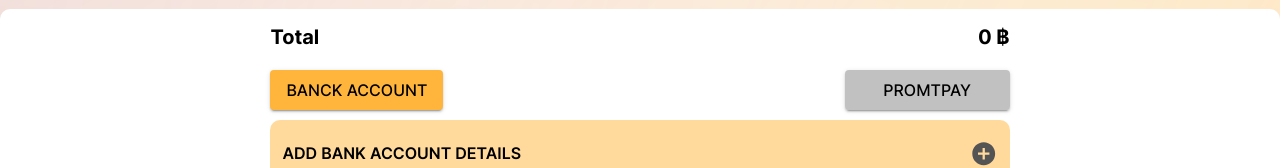
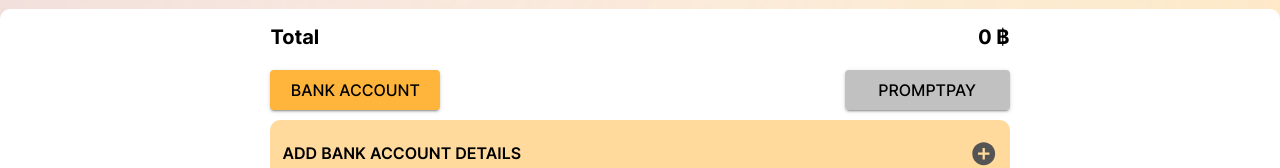
Before and after one commit to doungnapat27/ShareWrap, a React (Create React App) app in the folder frontend/: page /splitting-bill in a window 1280 px wide. Shown: the part 547-715 px from the top of the page. Built offline with nearby package versions, Linux system fonts and the light colour scheme.

Commit message:
modified bank / promptpay to be global components and comment ProtectedRouted

```diff
--- a/frontend/src/App.js
+++ b/frontend/src/App.js
@@ -14,6 +14,8 @@
 import SplitingBill from "./ui/pages/splitingBill/splittingBill.jsx";
 import AddFriend from "./ui/pages/addFriend/addFriend.jsx";
 import ProtectedRoute from "./ui/modules/components/protectedRoute.jsx";
+import PaymentDetails from './ui/pages/paymentDetails/paymentDetails.jsx'
+
 
 function App() {
   return (
@@ -22,13 +24,14 @@
         <Routes>
           <Route path="/" element={<Login />} />
           <Route path="/register" element={<Register />} />
-          <Route element={<ProtectedRoute />}>
+          {/* <Route element={<ProtectedRoute />}> */}
             <Route path="/home/:id" element={<Home />} />
             <Route path="/splitting-bill" element={<SplitingBill />}/>
+            <Route path="payment-details" element={<PaymentDetails />} />
             <Route path="/upload-receipt" element={<UploadReceipt />} />
             <Route path="/receipt-uploaded" element={<ReceiptBillUpload />} />
             <Route path="/add-Friend" element={<AddFriend/>} />
-          </Route>
+          {/* </Route> */}
           {/* <Route path="/create-bill" element={<CreateBill />} /> No longer use */}
           <Route path="*" element={<PageNotFound />} />
         </Routes>
--- /dev/null
+++ b/frontend/src/ui/modules/components/bankAccBtn.jsx
@@ -0,0 +1,18 @@
+import React from "react";
+import { Button } from "@mui/material";
+import useStyles from "../style/bankAccBtnStyle";
+
+function BankAccBtn({ isBankAcc, handleChangeBackAss }) {
+  const classes = useStyles({ isBankAcc });
+  return (
+    <Button
+      variant="contained"
+      className={classes.positionBankAccButton}
+      onClick={handleChangeBackAss}
+    >
+      Bank account
+    </Button>
+  );
+}
+
+export default BankAccBtn;
--- /dev/null
+++ b/frontend/src/ui/modules/components/promptpayBtn.jsx
@@ -0,0 +1,18 @@
+import React from "react";
+import { Button } from "@mui/material";
+import useStyles from "../style/propmtpayBtnStyle";
+
+function PromptPayBtn({ isPromptPay, handleChangeIsProptPay }) {
+  const classes = useStyles({ isPromptPay });
+  return (
+    <Button
+      variant="contained"
+      className={classes.positionProptPayButton}
+      onClick={handleChangeIsProptPay}
+    >
+      PromptPay
+    </Button>
+  );
+}
+
+export default PromptPayBtn;
--- /dev/null
+++ b/frontend/src/ui/modules/style/bankAccBtnStyle.js
@@ -0,0 +1,21 @@
+import { makeStyles } from "@mui/styles";
+
+function addImportant(styles) {
+  return Object.fromEntries(
+    Object.entries(styles).map(([key, value]) => [key, `${value} !important`])
+  );
+}
+
+const useStyles = makeStyles({
+  positionBankAccButton: ({ isBankAcc }) =>
+  addImportant({
+    minWidth: "170px",
+    color: "black",
+    backgroundColor: isBankAcc ? "#FFB53B" : "rgba(131, 131, 131, 0.50)",
+    "&:hover": {
+      backgroundColor: isBankAcc ? "#FFB53B" : "rgba(131, 131, 131, 0.50)",
+    },
+  }),
+})
+
+export default useStyles
--- /dev/null
+++ b/frontend/src/ui/modules/style/propmtpayBtnStyle.js
@@ -0,0 +1,21 @@
+import { makeStyles } from "@mui/styles";
+
+function addImportant(styles) {
+  return Object.fromEntries(
+    Object.entries(styles).map(([key, value]) => [key, `${value} !important`])
+  );
+}
+
+const useStyles = makeStyles({
+  positionProptPayButton: ({ isPromptPay }) =>
+    addImportant({
+      backgroundColor: isPromptPay ? "#FFB53B" : "rgba(131, 131, 131, 0.50)",
+      minWidth: "165px",
+      color: "black",
+      "&:hover": {
+        backgroundColor: isPromptPay ? "#FFB53B" : "rgba(131, 131, 131, 0.50)",
+      },
+    }),
+});
+
+export default useStyles;
--- /dev/null
+++ b/frontend/src/ui/pages/paymentDetails/paymentDetails.jsx
@@ -0,0 +1,12 @@
+import React from 'react'
+import Navbar from '../../modules/components/navbar'
+
+function PaymentDetails() {
+  return (
+    <>
+      <Navbar />
+    </>
+  )
+}
+
+export default PaymentDetails
--- a/frontend/src/ui/pages/splitingBill/components/bottomBar.jsx
+++ b/frontend/src/ui/pages/splitingBill/components/bottomBar.jsx
@@ -1,9 +1,11 @@
-import React, { useState, useEffect } from "react";
+import React, { useState } from "react";
 
 import CircleIcon from "@mui/icons-material/Circle";
 import CreateIcon from "@mui/icons-material/Create";
 import ArrowForwardIcon from "@mui/icons-material/ArrowForward";
 import AddCircleIcon from "@mui/icons-material/AddCircle";
+import BankAccBtn from "../../../modules/components/bankAccBtn"
+import PromptPayBtn from "../../../modules/components/promptpayBtn";
 
 import useStyles from "../style/bottomBarStyle";
 
@@ -14,13 +16,11 @@
   const [isPromptPay, setIsPromptPay] = useState(false);
 
   const handleChangeIsProptPay = (e) => {
-    e.preventDefault();
     setIsPromptPay(true);
     setIsBankAcc(false);
   };
 
   const handleChangeBackAss = (e) => {
-    e.preventDefault();
     setIsBankAcc(true);
     setIsPromptPay(false);
   };
@@ -35,57 +35,31 @@
             <Typography variant="h4">{itemList?.totalCost} ฿</Typography>
           </Box>
           <Box className={classes.positionTwoPaymentButton}>
-            <Button
-              variant="contained"
-              onClick={handleChangeBackAss}
-              className={classes.positionBankAccButton}
-            >
-              Banck account
-            </Button>
-            <Button
-              variant="contained"
-              onClick={handleChangeIsProptPay}
-              className={classes.positionProptPayButton}
-            >
-              PromtPay
-            </Button>
+            <BankAccBtn
+              isBankAcc={isBankAcc}
+              handleChangeBackAss={handleChangeBackAss}
+            />
+            <PromptPayBtn
+              isPromptPay={isPromptPay}
+              handleChangeIsProptPay={handleChangeIsProptPay}/>
           </Box>
           {isBankAcc ? (
-            <Button className={classes.addBacnkAccButton}>
+            <Button
+              className={classes.addBacnkAccButton}
+              href="/payment-details"
+            >
               <Typography color="#000" variant="h5">
                 Add bank account details
               </Typography>
               <AddCircleIcon sx={{ color: "#545454" }} />
             </Button>
           ) : (
-            // <Box className={classes.boxAccount}>
-            //     <Box sx={{ display: "flex" }}>
-            //       <CircleIcon sx={{ fontSize: "40px" }} />
-            //       <Box ml={1}>
-            //         <Typography variant="h5">Account Name</Typography>
-            //         <Typography variant="h6">Bank Name, Account Number</Typography>
-            //       </Box>
-            //     </Box>
-            //   <CreateIcon />
-            // </Box>
-            // code above will later use as component
             <Button className={classes.addPromptPayButton}>
               <Typography color="#000" variant="h5">
                 Add PromptPay details
               </Typography>
               <AddCircleIcon sx={{ color: "#545454" }} />
             </Button>
-            // <Box className={classes.boxAccount}>
-            //   <Box sx={{ display: "flex" }}>
-            //     <CircleIcon sx={{ fontSize: "40px" }} />
-            //     <Box ml={1}>
-            //       <Typography variant="h5">Account Name</Typography>
-            //       <Typography variant="h6">Phone number</Typography>
-            //     </Box>
-            //   </Box>
-            //   <CreateIcon />
-            // </Box>
-            // code above will later use as component
           )}
           <Button
             fullWidth
--- a/frontend/src/ui/pages/splitingBill/style/bottomBarStyle.js
+++ b/frontend/src/ui/pages/splitingBill/style/bottomBarStyle.js
@@ -60,24 +60,6 @@
     marginTop: "20px",
     justifyContent: "space-between",
   },
-  positionBankAccButton: ({ isBankAcc }) =>
-    addImportant({
-      backgroundColor: isBankAcc ? "#FFB53B" : "rgba(131, 131, 131, 0.50)",
-      minWidth: "165px",
-      color: "black",
-      "&:hover": {
-        backgroundColor: isBankAcc ? "#FFB53B" : "rgba(131, 131, 131, 0.50)",
-      },
-    }),
-  positionProptPayButton: ({ isPromptPay }) =>
-    addImportant({
-      backgroundColor: isPromptPay ? "#FFB53B" : "rgba(131, 131, 131, 0.50)",
-      minWidth: "165px",
-      color: "black",
-      "&:hover": {
-        backgroundColor: isPromptPay ? "#FFB53B" : "rgba(131, 131, 131, 0.50)",
-      },
-    }),
   addBacnkAccButton: addImportant({
     backgroundColor: "rgba(255, 181, 59, 0.50)",
     padding: "20px 12px",
```
